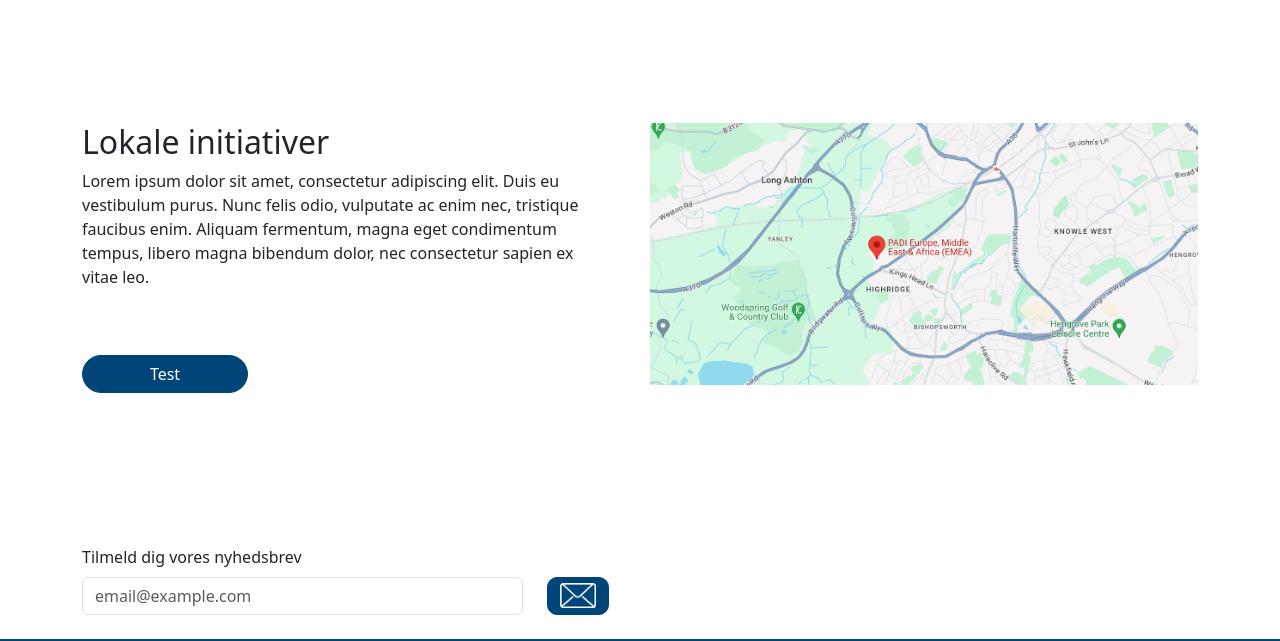
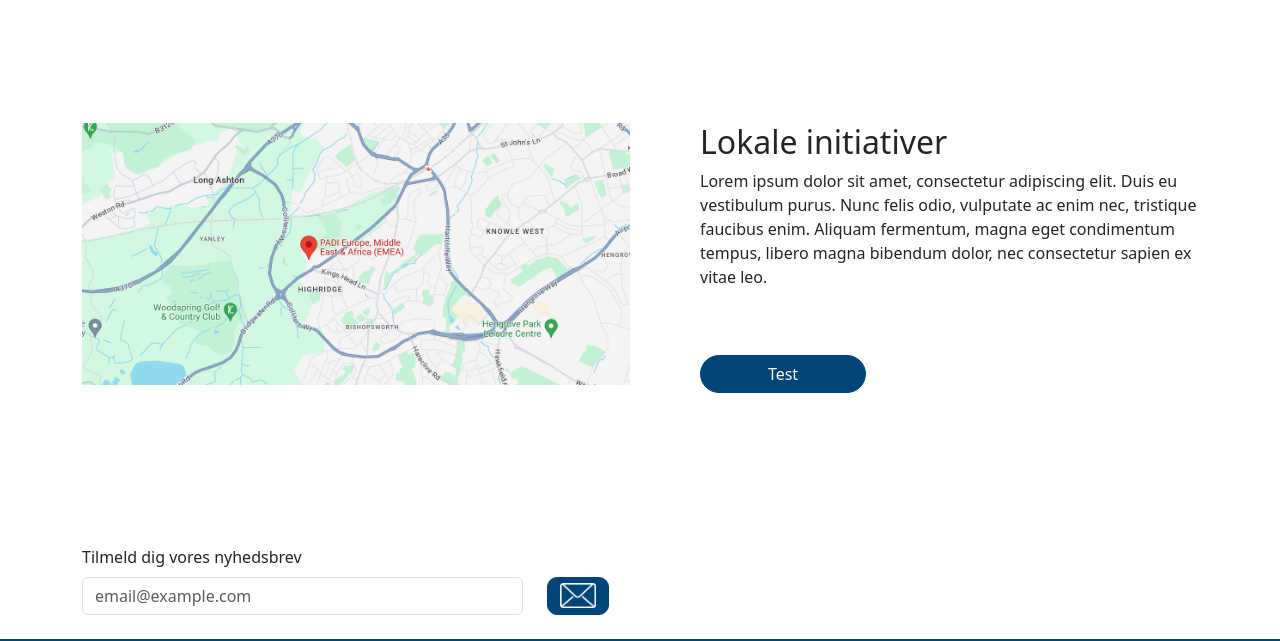
Before and after one commit to DanielCH5/dykning, a website: page samarbejdspartnere.html in a window 1280 px wide. Shown: the part 3020-3661 px from the top of the page. Drawn offline with nearby package versions, Linux system fonts and the light colour scheme.

Commit message:
Uploadet til domæne successfully

```diff
--- a/css/styles.scss
+++ b/css/styles.scss
@@ -26,6 +26,7 @@ $nav-underline-link-active-color:($primary);
 
 
 #landing {
+	// denne path skal rettes på hvad der er uploadet til domæne /idap/pics
 	background-image: url("/pics/turtletrash.jpeg");
 	background-size: cover;
 	background-repeat: no-repeat;
--- a/samarbejdspartnere.html
+++ b/samarbejdspartnere.html
@@ -247,7 +247,11 @@
     <div class="content container">
 
 
-        <div class="contenttekstleft">
+        <!-- Ville have brugt et iframe her til Google Maps men dette krævede en API key -->
+        <div class="contentphotos saveouroceans">
+            <img src="pics/maps.png" alt="">
+        </div>
+        <div class="contenttekstright">
             <h2 id="scrollspyHeading5">Lokale initiativer</h2>
             <p>
                 Lorem ipsum dolor sit amet, consectetur adipiscing elit. Duis eu vestibulum purus. Nunc felis odio,
@@ -260,10 +264,6 @@
                 <div class="left"></div>
                 <div class="right"></div>
             </div>
-        </div>
-        <!-- Ville have brugt et iframe her til Google Maps men dette krævede en API key -->
-        <div class="contentphotos saveouroceans">
-            <img src="pics/maps.png" alt="">
         </div>
 
     </div>
```
Also changed, not shown: 1 other file.
